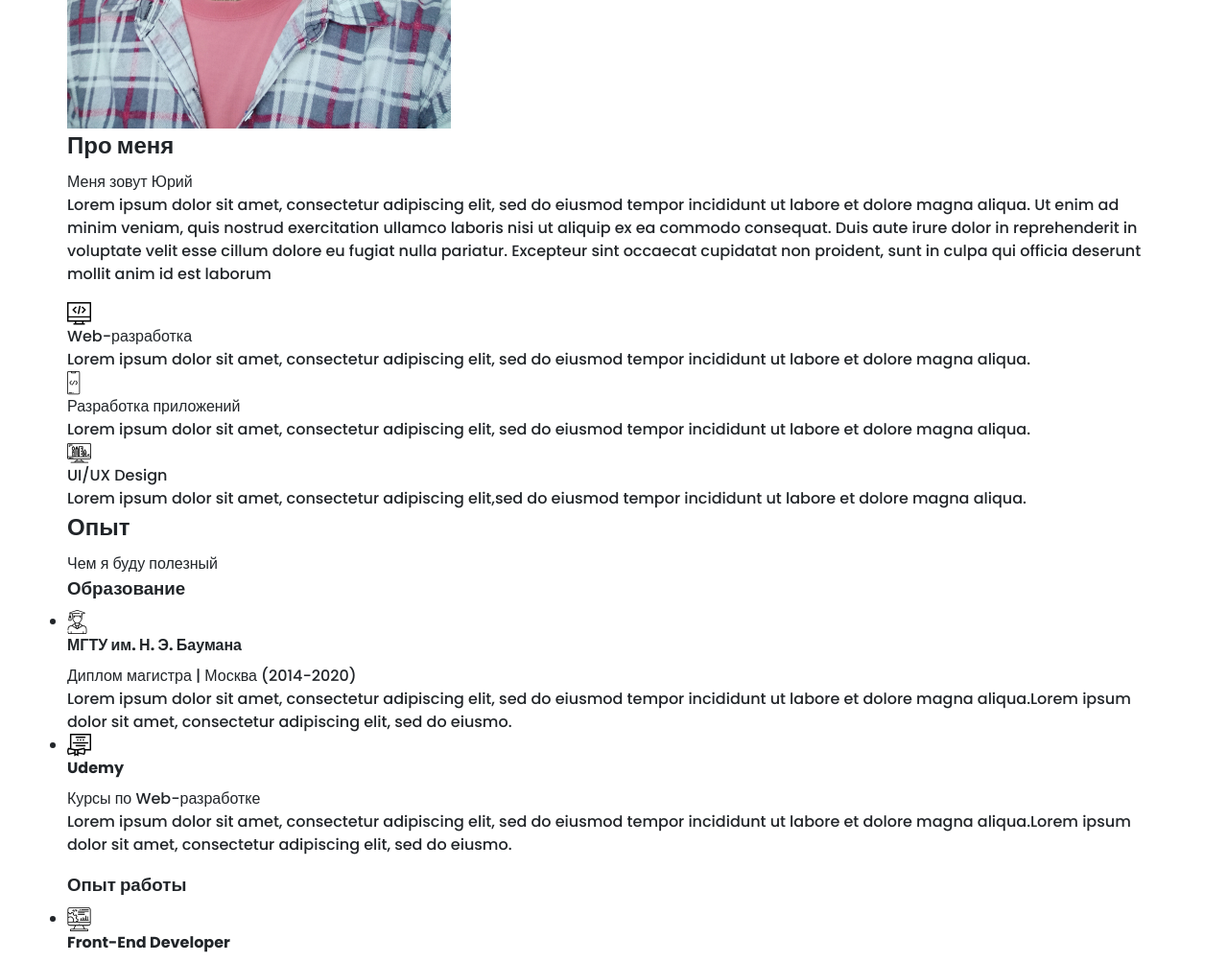
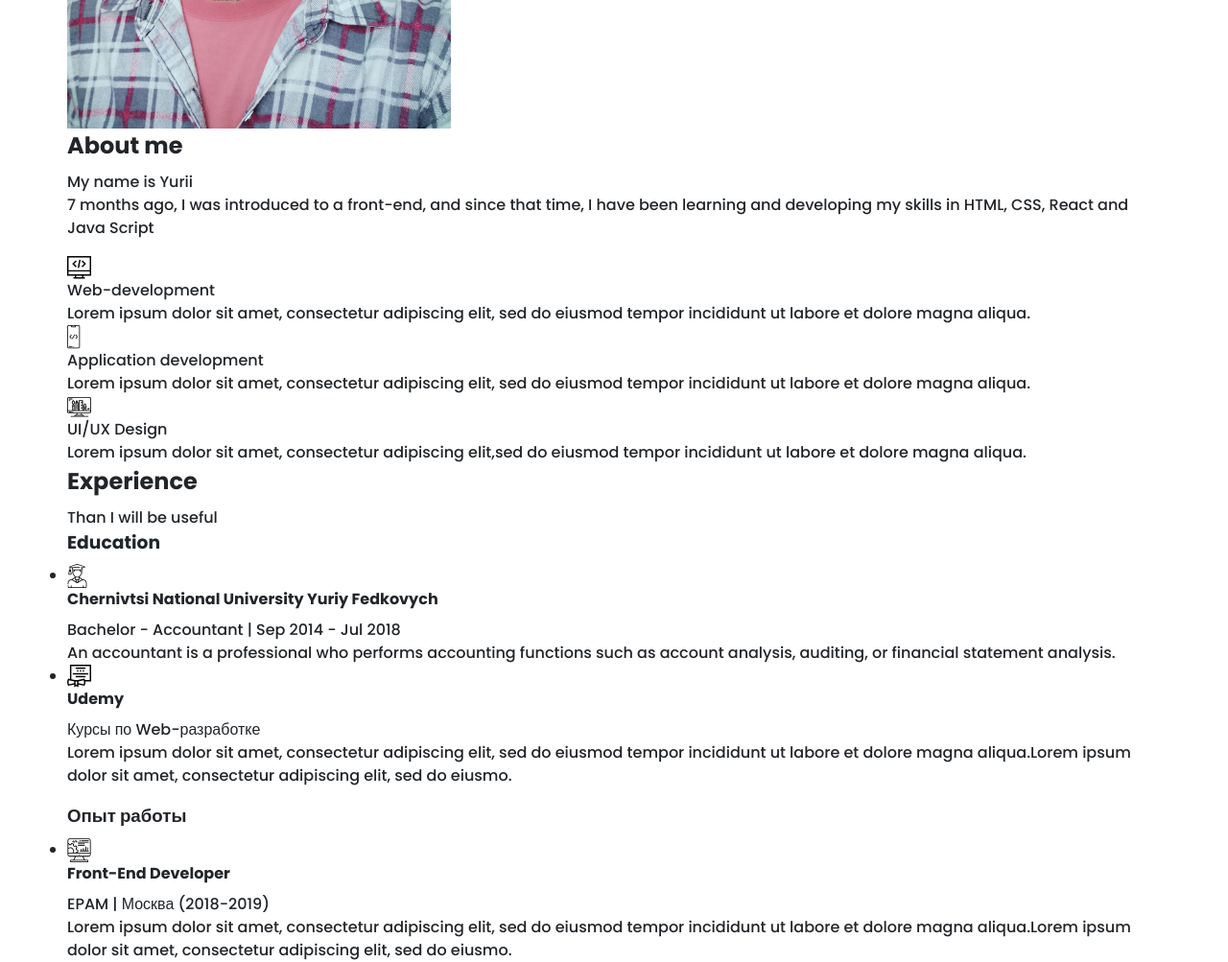
Before and after one commit to Yurii108/pf, a website: page src/index.html in a window 1280 px wide. Shown: the part 820-1823 px from the top of the page at 96% size. Drawn offline with Linux system fonts and the light colour scheme.

Commit message:
update of information about me

```diff
--- a/src/index.html
+++ b/src/index.html
@@ -133,11 +133,11 @@
             <span></span>
         </div>
         <div class="container">
-            <div class="title title_fs-16 colors promo__sub">Меня зовут Юрий Параска</div>
-            <h1 class="title title_fs-48 promo__title">Я front-end разработчик из города Ужгород</h1>
+            <div class="title title_fs-16 colors promo__sub">My name is Yurii Paraska</div>
+            <h1 class="title title_fs-48 promo__title">I am Front-end developer from Uzhgorod</h1>
             <div class="promo__btns">
-                <a href="#my-portfolio" class="promo__link btn">Портфолио</a>
-                <a href="#about-m" class="promo__link">Про меня</a>
+                <a href="#my-portfolio" class="promo__link btn">Portfolio</a>
+                <a href="#about-m" class="promo__link">About me</a>
             </div>
         </div>
     </section>
@@ -149,15 +149,11 @@
                     <img src="img/main_photo.jpg" alt="myself">
                 </div>
                 <div class="myself__about-me">
-                    <h2 class="title_fs-16 myself__sub">Про меня</h2>
-                    <div class="title title_fs-36">Меня зовут Юрий</div>
+                    <h2 class="title_fs-16 myself__sub">About me</h2>
+                    <div class="title title_fs-36">My name is Yurii</div>
                     <div class="myself__divider"></div>
-                    <p class="myself__descr">Lorem ipsum dolor sit amet, consectetur adipiscing elit, sed do eiusmod
-                        tempor incididunt ut labore et dolore magna aliqua. Ut enim ad minim veniam, quis nostrud
-                        exercitation ullamco laboris nisi ut aliquip ex ea commodo consequat. Duis aute irure dolor in
-                        reprehenderit in voluptate velit esse cillum dolore eu fugiat nulla pariatur. Excepteur sint
-                        occaecat cupidatat non proident, sunt in culpa qui officia deserunt mollit anim id est laborum
-                    </p>
+                    <p class="myself__descr">7 months ago, I was introduced to a front-end, and since that time, I have been learning and
+                        developing my skills in HTML, CSS, React and Java Script</p>
                 </div>
                 <div class="myself__skills">
                     <div class="myself__skills_item">
@@ -165,7 +161,7 @@
                             <img src="icons/about_me/web_development.svg" alt="developer">
                         </div>
                         <div>
-                            <div class="title title_fs-14">Web-разработка</div>
+                            <div class="title title_fs-14">Web-development</div>
                             <div class="myself__skills_descr">Lorem ipsum dolor sit amet, consectetur adipiscing elit,
                                 sed do eiusmod tempor incididunt ut labore et dolore magna aliqua.</div>
                         </div>
@@ -175,7 +171,7 @@
                             <img src="icons/about_me/mobile_dev.svg" alt="mobile_dev">
                         </div>
                         <div>
-                            <div class="title title_fs-14">Разработка приложений</div>
+                            <div class="title title_fs-14">Application development</div>
                             <div class="myself__skills_descr">Lorem ipsum dolor sit amet, consectetur adipiscing elit,
                                 sed do eiusmod tempor incididunt ut labore et dolore magna aliqua.</div>
                         </div>
@@ -197,13 +193,13 @@
 
     <section class="resume" id="experience">
         <div class="container">
-            <h2 class="title title_fs-16 title__section-title">Опыт</h2>
-            <div class="title title_fs-36 title__section-subtitle">Чем я буду полезный</div>
+            <h2 class="title title_fs-16 title__section-title">Experience</h2>
+            <div class="title title_fs-36 title__section-subtitle">Than I will be useful</div>
             <div class="divider"></div>
 
             <div class="resume__wrapper">
                 <div class="resume__column">
-                    <h3 class="title title_fs-20 resume__column-title">Образование</h3>
+                    <h3 class="title title_fs-20 resume__column-title">Education</h3>
                     <ul>
                         <li>
                             <div class="resume__item">
@@ -211,13 +207,11 @@
                                     <div class="resume__item-icon">
                                         <img src="icons/experience/university.svg" alt="university">
                                     </div>
-                                    <h4 class="title title_fs-14">МГТУ им. Н. Э. Баумана</h4>
-                                    <div class="resume__item-location">Диплом магистра | Москва (2014-2020)</div>
+                                    <h4 class="title title_fs-14">Chernivtsi National University Yuriy Fedkovych</h4>
+                                    <div class="resume__item-location">Bachelor - Accountant | Sep 2014 - Jul 2018</div>
                                 </div>
                                 <div class="resume__item-body">
-                                    Lorem ipsum dolor sit amet, consectetur adipiscing elit, sed do eiusmod tempor
-                                    incididunt ut labore et dolore magna aliqua.Lorem ipsum dolor sit amet, consectetur
-                                    adipiscing elit, sed do eiusmo.
+                                    An accountant is a professional who performs accounting functions such as account analysis, auditing, or financial statement analysis.
                                 </div>
                             </div>
                         </li>
--- a/src/sass/blocks/_title.scss
+++ b/src/sass/blocks/_title.scss
@@ -37,7 +37,7 @@
     }
 
     &_fs-48 {
-        font-size: 48px;
+        font-size: 45px;
         color: $promo_colors;
     }
 
```
Also changed, not shown: dist/css/style.min.css, dist/index.html.
